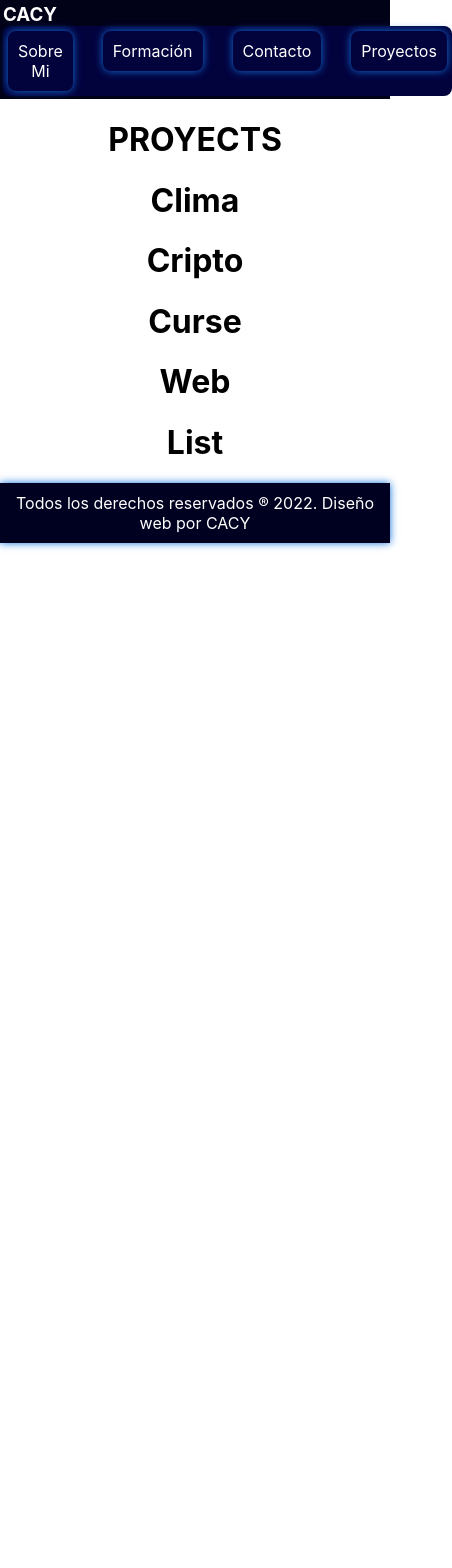
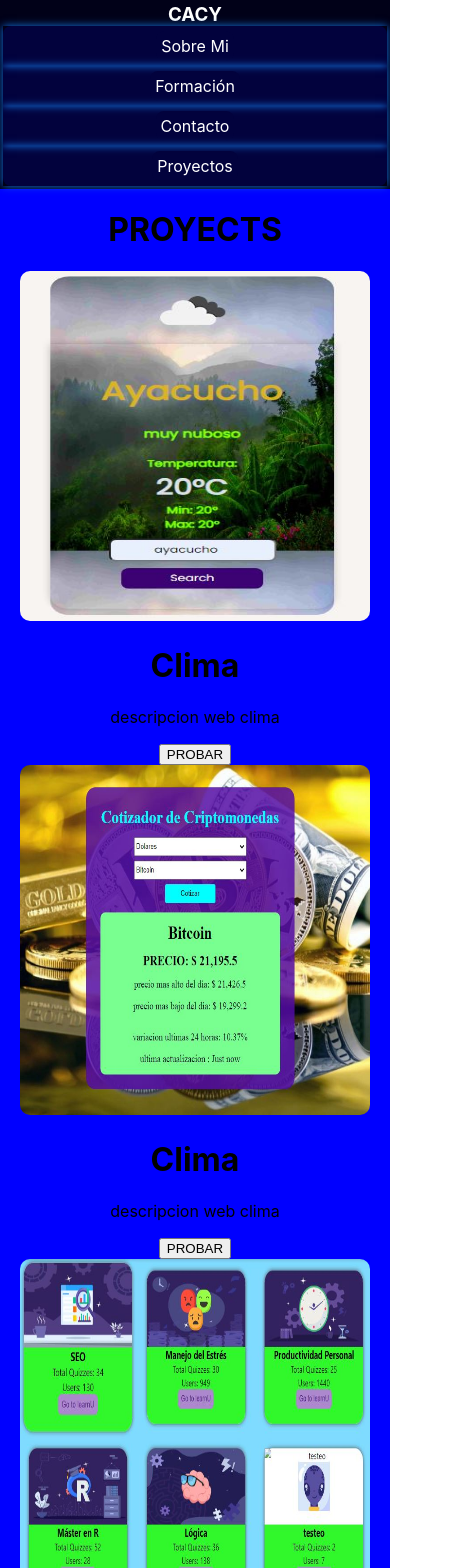
Before and after one commit to ariescacy9/react_final, a React (Create React App) app: page /proyectos in a window 390 px wide. Shown: the top 1568 px of the page, 452 px wide, since content can reach past the window. Before the commit the page ends 844 px from the top, so only its background shows below. Built offline with nearby package versions, Linux system fonts and the light colour scheme.

Commit message:
2 comimt

```diff
--- a/src/components/navbar/Navbar.css
+++ b/src/components/navbar/Navbar.css
@@ -49,3 +49,38 @@ h3 {
   margin: 0;
   padding: 0;
 }
+
+@media (max-width: 530px){
+  header {
+    flex-direction: column;
+    align-items: stretch;
+  }
+  nav {
+    flex-direction: column;
+    gap: 0px;
+    align-items: none;
+  }
+
+  a {
+    display: flex;
+    align-items: center;
+    flex-direction: column;
+    box-shadow: 0 0 .5rem #1372df;
+  }
+  a:hover {
+    background-color: rgb(0, 0, 0);
+    border-radius: 8px;
+    transform: scale(1.1);
+    box-shadow: 0 0 .5rem #39e206;
+  }
+
+  .p {
+    display: flex;
+    text-decoration: none;
+    box-shadow: none;
+    padding: 5px;
+  }
+  .p:hover {
+    text-decoration: none;
+  }
+}
--- a/src/pages/proyectClima/Clima.js
+++ b/src/pages/proyectClima/Clima.js
@@ -1,9 +1,21 @@
 import React from 'react'
+import clima from '../../recursos/img/clima.JPG'
 
 function Clima() {
   return (
     <div>
+      <div>
+        <img src={clima} alt="clima" style={{
+          width: '350px',
+          height: '350px',
+          borderRadius: '10px'
+        }}/>
+      </div>
+      <div>
       <h1>Clima</h1>
+      <p>descripcion web clima</p>
+      </div>
+      <button>PROBAR</button>
     </div>
   )
 }
--- a/src/pages/proyectCripto/Cripto.js
+++ b/src/pages/proyectCripto/Cripto.js
@@ -1,9 +1,22 @@
 import React from 'react'
+import cripto from '../../recursos/img/cripto.JPG'
 
 function Cripto() {
   return (
     <div>
-      <h1>Cripto</h1>
+      <div>
+        <img src={cripto} alt="cripto"
+        style={{
+          width: '350px',
+          height: '350px',
+          borderRadius: '10px'
+        }}/>
+      </div>
+      <div>
+      <h1>Clima</h1>
+      <p>descripcion web clima</p>
+      </div>
+      <button>PROBAR</button>
     </div>
   )
 }
--- a/src/pages/proyectCurses/Curse.js
+++ b/src/pages/proyectCurses/Curse.js
@@ -1,9 +1,22 @@
 import React from 'react'
+import curses from '../../recursos/img/curses.JPG'
 
 function Curse() {
   return (
     <div>
-      <h1>Curse</h1>
+      <div>
+        <img src={curses} alt="curses"
+        style={{
+          width: '350px',
+          height: '350px',
+          borderRadius: '10px'
+        }}/>
+      </div>
+      <div>
+      <h1>Clima</h1>
+      <p>descripcion web clima</p>
+      </div>
+      <button>PROBAR</button>
     </div>
   )
 }
--- a/src/pages/proyectList/List.js
+++ b/src/pages/proyectList/List.js
@@ -1,9 +1,14 @@
 import React from 'react'
+
 
 function List() {
   return (
     <div>
-      <h1>List</h1>
+      <div>
+      <h1>Lista</h1>
+      <p>descripcion web Lista</p>
+      </div>
+      <button>PROBAR</button>
     </div>
   )
 }
--- a/src/pages/proyectWeb/Web.js
+++ b/src/pages/proyectWeb/Web.js
@@ -1,9 +1,22 @@
 import React from 'react'
+import webP from '../../recursos/img/webP.JPG'
 
 function Web() {
   return (
     <div>
-      <h1>Web</h1>
+      <div>
+        <img src={webP} alt="webP"
+        style={{
+          width: '350px',
+          height: '350px',
+          borderRadius: '10px'
+        }}/>
+      </div>
+      <div>
+      <h1>Clima</h1>
+      <p>descripcion web clima</p>
+      </div>
+      <button>PROBAR</button>
     </div>
   )
 }
--- a/src/pages/proyects/Proyects.js
+++ b/src/pages/proyects/Proyects.js
@@ -7,13 +7,25 @@ import Web from '../proyectWeb/Web'
 
 function Proyects() {
   return (
-    <div>
+    <div style={{
+      display: 'flex',
+      flexDirection: 'column',
+      flexWrap: 'wrap',
+      backgroundColor: 'blue'
+    }}>
       <h1>PROYECTS</h1>
-      <Clima/>
-      <Cripto/>
-      <Curse/>
-      <Web/>
-      <List/>
+      <div
+        style={{
+          display: 'flex',
+          flexWrap: 'wrap',
+          justifyContent: 'space-evenly'
+      }}>
+        <Clima/>
+        <Cripto/>
+        <Curse/>
+        <Web/>
+        <List/>
+      </div>
     </div>
   )
 }
```
